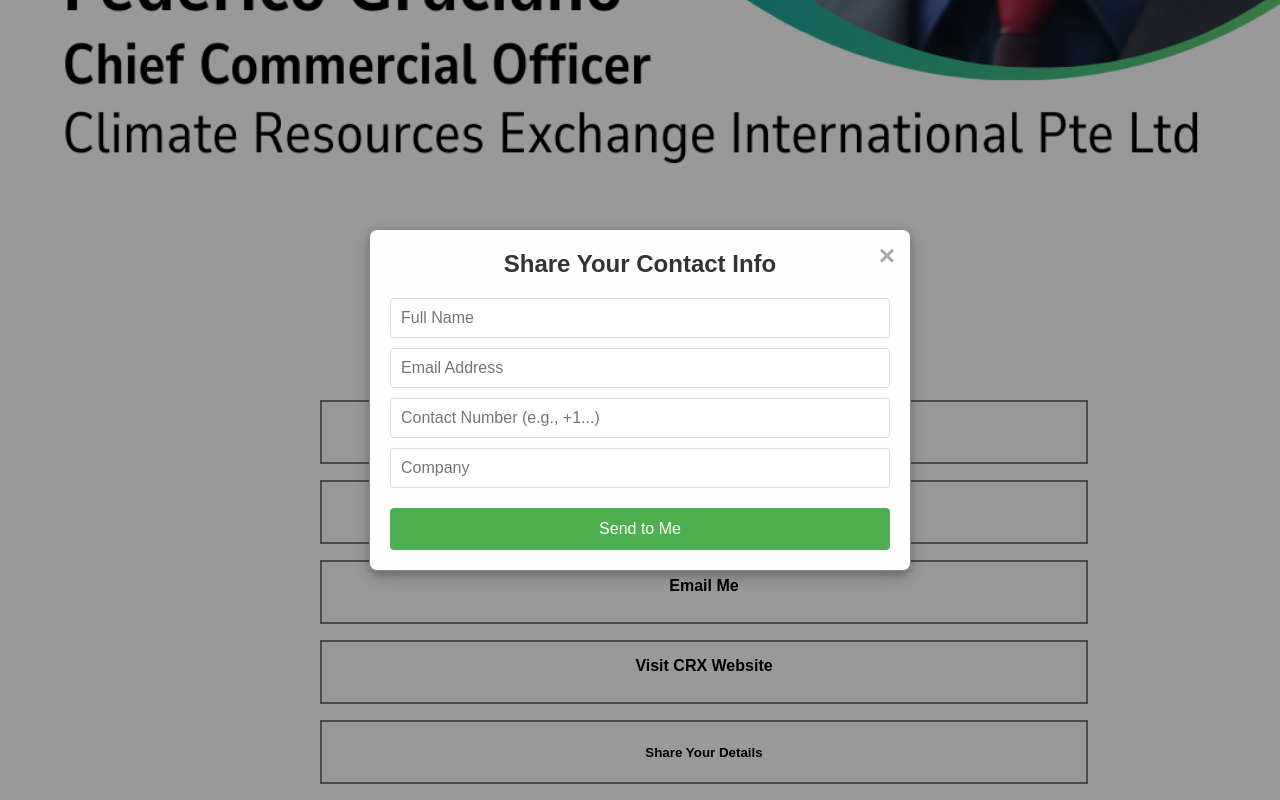
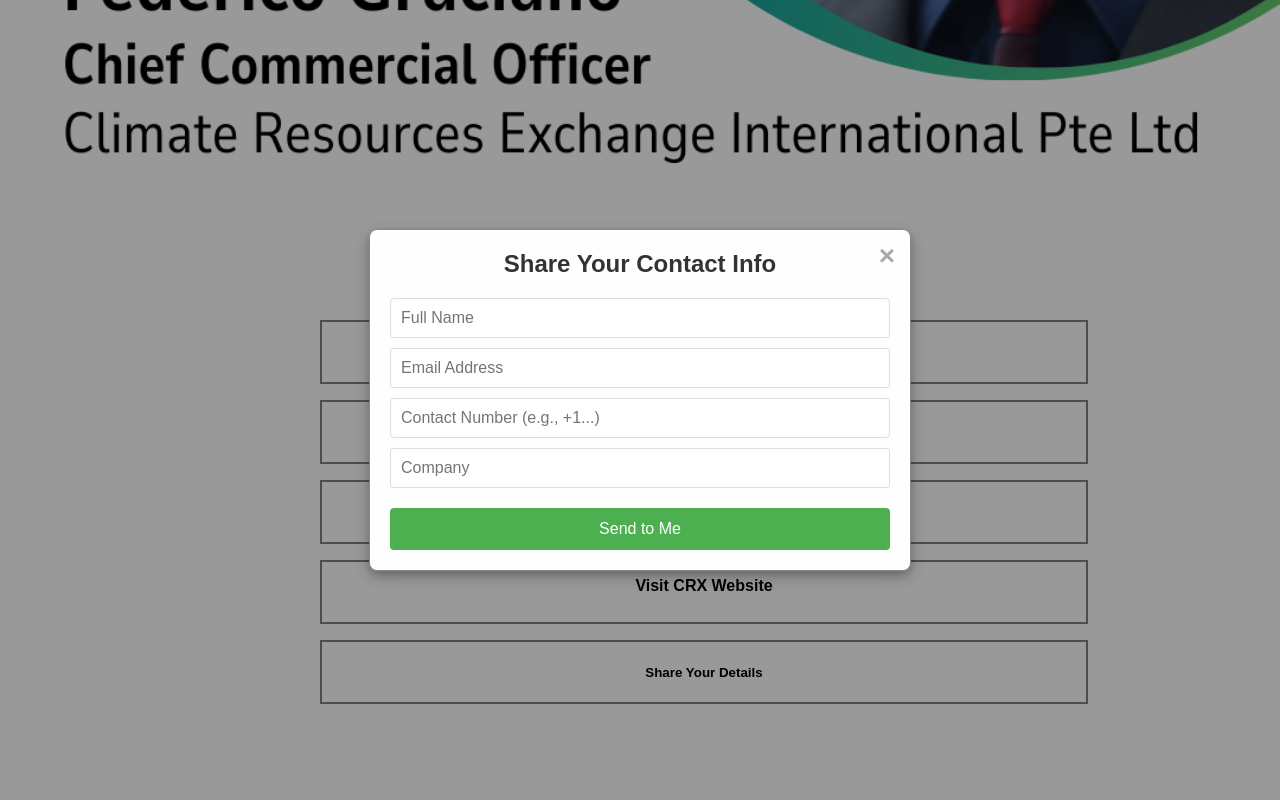
Before and after one commit to fgraciano-web/fgraciano-crx, a plain HTML site: page index.html in a window 1280 px wide. Drawn offline with Linux system fonts and the light colour scheme.

Commit message:
Update6 style.css

```diff
--- a/style.css
+++ b/style.css
@@ -28,11 +28,11 @@
     box-sizing: border-box; /* Ensures padding and border are included in the element's total width and height */
     font-weight: bold; /* Make text bold for better visibility */
 }
-#save-contact-btn { top: 50%; left: 25%; width: 60%; height: 8%; }
-#whatsapp-btn { top: 60%; left: 25%; width: 60%; height: 8%; }
-#email-btn { top: 70%; left: 25%; width: 60%; height: 8%; }
-#website-btn { top: 80%; left: 25%; width: 60%; height: 8%; }
-#share-details-btn { top: 90%; left: 25%; width: 60%; height: 8%; }
+#save-contact-btn { top: 40%; left: 25%; width: 60%; height: 8%; }
+#whatsapp-btn { top: 50%; left: 25%; width: 60%; height: 8%; }
+#email-btn { top: 60%; left: 25%; width: 60%; height: 8%; }
+#website-btn { top: 70%; left: 25%; width: 60%; height: 8%; }
+#share-details-btn { top: 80%; left: 25%; width: 60%; height: 8%; }
 
 /* --- Modal Styles --- */
 .modal {
```
